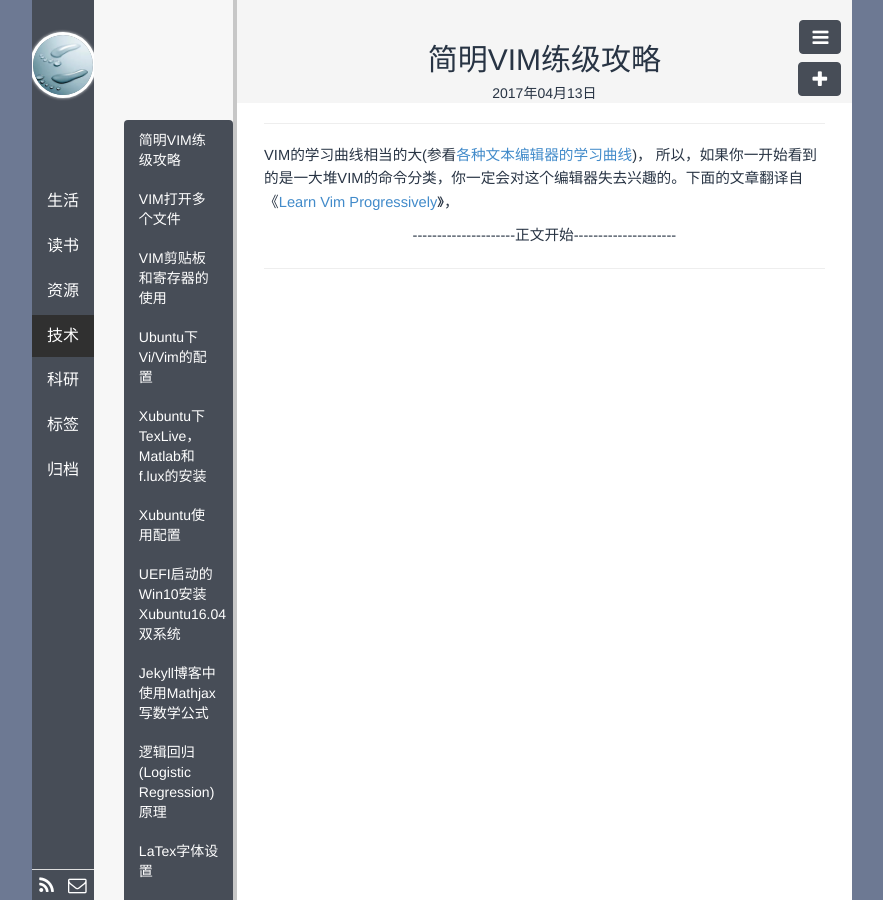
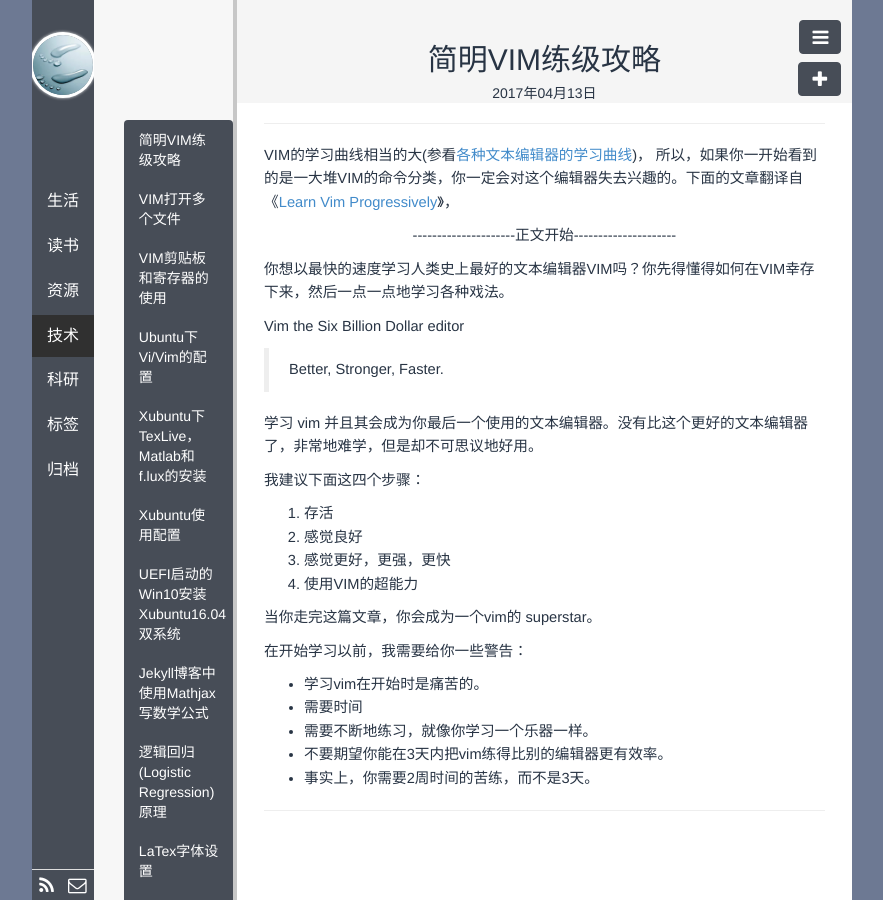
Before and after one commit to polyHong/polyHong.github.io, a Jekyll site: the page built from _posts/tech/2017-04-13-vim-exercise-tutorial.md, in a window 1280 px wide. Shown: the whole page, without its empty margins (198-1081 px from the left). Built offline with Jekyll 4.4.1, drawn with Linux system fonts in a browser that asks for light colours; Markdown is read by kramdown in place of the engine named in the settings; comment, search, counter and statistics services are not loaded.

Commit message:
upload vim learning post

```diff
--- a/_posts/tech/2017-04-13-vim-exercise-tutorial.md
+++ b/_posts/tech/2017-04-13-vim-exercise-tutorial.md
@@ -17,3 +17,29 @@ VIM的学习曲线相当的大(参看[各种文本编辑器的学习曲线](http
 ---------------------正文开始---------------------
 </p>
 </center>
+
+你想以最快的速度学习人类史上最好的文本编辑器VIM吗？你先得懂得如何在VIM幸存下来，然后一点一点地学习各种戏法。
+
+Vim the Six Billion Dollar editor
+
+> Better, Stronger, Faster.
+
+学习 vim 并且其会成为你最后一个使用的文本编辑器。没有比这个更好的文本编辑器了，非常地难学，但是却不可思议地好用。
+
+我建议下面这四个步骤：
+
+1. 存活
+2. 感觉良好
+3. 感觉更好，更强，更快
+4. 使用VIM的超能力
+
+当你走完这篇文章，你会成为一个vim的 superstar。
+
+在开始学习以前，我需要给你一些警告：
+<ul>
+<li>学习vim在开始时是痛苦的。</li>
+<li>需要时间</li>
+<li>需要不断地练习，就像你学习一个乐器一样。</li>
+<li>不要期望你能在3天内把vim练得比别的编辑器更有效率。</li>
+<li>事实上，你需要2周时间的苦练，而不是3天。</li>
+</ul>
```
Also changed, not shown: 1 other file.
